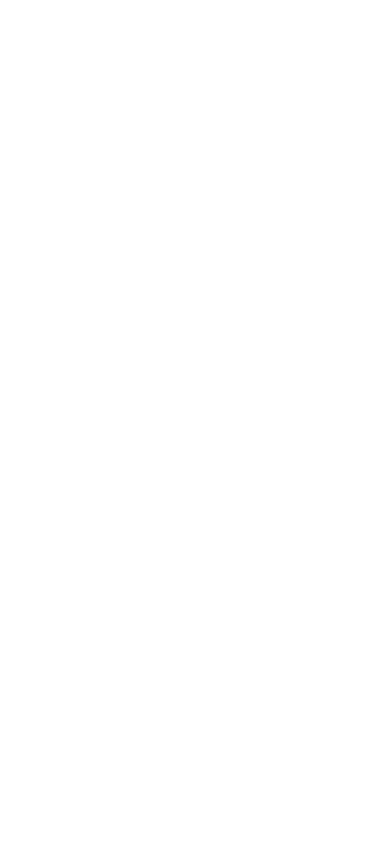
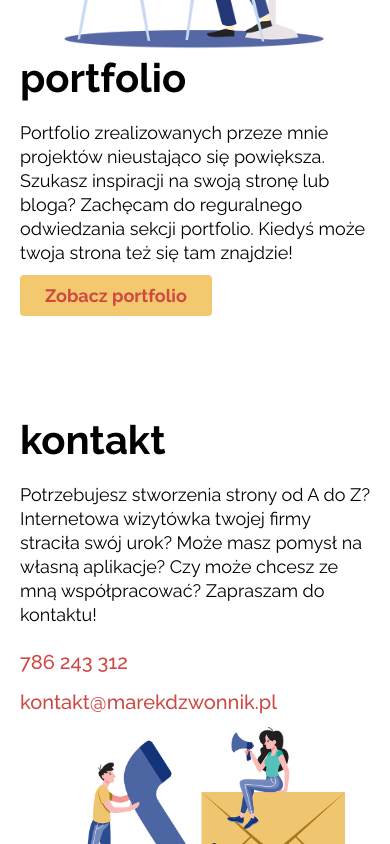
Before and after one commit to MarekDzw/Portfolio, a Vue app: page / in a window 390 px wide. Shown: the part 1156-2000 px from the top of the page. Before the commit the page ends 844 px from the top, so only its background shows below. Built offline with nearby package versions, Linux system fonts and the light colour scheme.

Commit message:
mobile view dla nextpage gotowe

```diff
--- a/src/App.vue
+++ b/src/App.vue
@@ -31,7 +31,10 @@
 }
 .wrapper {
   width: 1250px;
-  padding: 40px;
+  padding-left: 40px;
+  padding-right: 40px;
+  padding-top: 40px;
+  padding-bottom: 40px;
   margin: auto;
   display: flex;
 }
@@ -61,8 +64,12 @@
 }
 
 h2 {
-  font-size: 27px;
+  font-size: 40px;
   padding-bottom: 20px;
+}
+p {
+  font-size: 18px;
+  line-height: 24px;
 }
 .dark-grad-bg {
   background: linear-gradient(90deg, black 50%, white 0%);
@@ -76,6 +83,11 @@
 @media (max-width: 1250px) {
   .wrapper {
     width: 100%;
+    padding-left: 20px;
+    padding-right: 20px;
+  }
+  .pad-btm-reset {
+    padding-bottom: 0px;
   }
 }
 @media (max-width: 769px) {
@@ -85,11 +97,15 @@
   .none-mobile {
     display: none;
   }
-  .wrapper {
-    padding: 20px;
+  .dark-grad-bg {
+    background: black;
   }
-  .dark-grad-bg {
-    background: linear-gradient(90deg, black 70%, white 0%);
+  .padding {
+    padding-top: 50px;
+    padding-bottom: 50px;
+  }
+  .pad-btm-reset {
+    padding-bottom: 0px;
   }
 }
 </style>
--- a/src/components/Button.vue
+++ b/src/components/Button.vue
@@ -13,18 +13,33 @@
 
 <style lang="scss" scoped>
 button {
+  position: relative;
+  overflow: hidden;
   background: #f2c96e;
   color: #d04844;
-  padding: 5px 25px;
+  padding: 10px 25px;
   border: none;
   border-radius: 4px;
   text-decoration: none;
   font-weight: bold;
-  font-size: 16px;
+  font-size: 18px;
   cursor: pointer;
-  &:hover {
-    background: #ffe09a;
-    color: #ff9c9a;
+  &:before {
+    content: "";
+    position: absolute;
+    top: 0;
+    left: 0;
+    width: 100%;
+    height: 100%;
+    z-index: 1;
+    transition: all 250ms;
+    opacity: 0;
+    transform: translate(-100%, -10%) rotate(-40deg);
+    background-color: rgba(255, 255, 255, 0.9);
+  }
+  &:hover:before {
+    opacity: 1;
+    transform: translate(100%, -10%) rotate(-40deg);
   }
 }
 </style>
--- a/src/components/Footer.vue
+++ b/src/components/Footer.vue
@@ -2,7 +2,7 @@
   <div class="footer">
     <div class="wrapper">
       <p>
-        Marek Dzwonnik 2019 © All rights reserver.
+        Marek Dzwonnik &copy; All rights reserver.
         <br class="none" />Designed by
         <a href="https://grudzienkatarzyna.pl/" target="blank">Katarzyna Grudzień.</a>
       </p>
--- a/src/components/Menu.vue
+++ b/src/components/Menu.vue
@@ -64,6 +64,7 @@
     text-decoration: none;
     margin-left: 40px;
     font-weight: bold;
+    transition: all 250ms ease-in-out;
     &:hover {
       color: #f2c96e;
     }
--- a/src/components/NextPage.vue
+++ b/src/components/NextPage.vue
@@ -1,11 +1,14 @@
 <template>
   <div class="wrapper flex padding">
-    <div class="two-column" :class="{ white: sections.background }">
+    <div
+      class="two-column"
+      :class="{ contact: sections.contact.state, white: sections.background  }"
+    >
       <img :src="sections.image.src" :alt="sections.image.alt" />
       <div class="two-column-content">
         <h2>{{ sections.title }}</h2>
         <p>{{ sections.contentText }}</p>
-        <div v-if="sections.contact.phone">
+        <div class="margin" v-if="sections.contact.state">
           <a :href="`tel:${sections.contact.phone}`" class="phone">
             {{
             sections.contact.phone
@@ -17,7 +20,7 @@
             class="mail"
           >{{ sections.contact.mail }}</a>
         </div>
-        <Button v-if="sections.button.text" v-bind:button="sections.button" />
+        <Button class="margin" v-if="sections.button.text" v-bind:button="sections.button" />
       </div>
     </div>
   </div>
@@ -48,9 +51,11 @@
     flex-direction: column;
     justify-content: space-evenly;
     height: 50%;
-    width: 40%;
+    width: 45%;
     margin: auto 0;
   }
+  .margin {
+    margin-top: 10px;
   }
   .phone,
   .mail {
@@ -59,8 +64,38 @@
     font-weight: 500;
     color: #d04844;
     text-decoration: none;
+    width: fit-content;
+    line-height: 30px;
   }
   img {
-  width: 60%;
+    width: 55%;
+  }
+}
+
+@media (max-width: 769px) {
+  .two-column {
+    flex-direction: column;
+    &-content {
+      position: static;
+      flex-direction: column;
+      height: 100%;
+      width: 100%;
+    }
+    .phone,
+    .mail {
+      margin: 10px 0px;
+      font-size: 20px;
+      display: flex;
+      font-weight: 500;
+      color: #d04844;
+      text-decoration: none;
+    }
+    img {
+      width: 100%;
+    }
+  }
+  .contact {
+    flex-direction: column-reverse;
+  }
 }
 </style>
--- a/src/components/menu/Sidebar.vue
+++ b/src/components/menu/Sidebar.vue
@@ -42,6 +42,7 @@
   top: 0;
   right: 0;
   cursor: pointer;
+  z-index: 100;
 }
 
 .sidebar-panel {
--- a/src/store.js
+++ b/src/store.js
@@ -12,14 +12,13 @@
     {
       title: "o firmie",
       contentText:
-        "Firma została założona w 2019 roku, lecz pierwsze projekty stron powstawały już 4 lata wcześniej. Obecnie zajmuję się tworzeniem stron, blogów i wizytówek dopasowanych do potrzeb klienta. Oferuje również rozwiązania indywidualne, dzięki którym zrealizuje każdy pomysł.",
+        "Firma została założona w 2019 roku, lecz pierwsze projekty stron powstawały już 4 lata wcześniej. Obecnie zajmuję się tworzeniem stron, blogów i wizytówek dopasowanych do potrzeb klienta. Rozwiązania indywidualne pozwalają na realizację każdego pomysłu.",
       image: {
         src: require("@/assets/img/komp.png"),
         alt: "Portfolio"
       },
       contact: {
-        phone: "",
-        mail: ""
+        state: false
       },
       button: {
         text: "Zobacz realizacje",
@@ -36,8 +35,7 @@
         alt: "Portfolio"
       },
       contact: {
-        phone: "",
-        mail: ""
+        state: false
       },
       button: {
         text: "Zobacz portfolio",
@@ -54,6 +52,7 @@
         alt: "Kontakt"
       },
       contact: {
+        state: true,
         phone: "786 243 312",
         mail: "kontakt@marekdzwonnik.pl"
       },
--- a/src/views/Home.vue
+++ b/src/views/Home.vue
@@ -1,9 +1,9 @@
 <template>
   <div class="pad-btm-reset flex">
-    <!-- <div class="dark-grad-bg">
+    <div class="dark-grad-bg">
       <NextPage v-bind:sections="store.sections[0]" />
     </div>
-    <div class="dark-bg">
+    <!-- <div class="dark-bg">
       <div class="wrapper column padding">
         <h2>oferta</h2>
         <div class="row">
@@ -17,14 +17,14 @@
       <div class="wrapper padding">
         <Partner />
       </div>
-    </div>
+    </div>-->
     <NextPage v-bind:sections="store.sections[1]" />
-    <NextPage id="contact" class="pad-btm-reset" v-bind:sections="store.sections[2]" /> -->
+    <NextPage id="contact" class="pad-btm-reset" v-bind:sections="store.sections[2]" />
   </div>
 </template>
 
 <script>
-// import NextPage from "../components/NextPage.vue";
+import NextPage from "../components/NextPage.vue";
 // import Tile from "../components/Tile.vue";
 // import Partner from "../components/Partner.vue";
 
@@ -33,7 +33,7 @@
 export default {
   name: "home",
   components: {
-    // NextPage,
+    NextPage
     // Tile,
     // Partner
   },
```
Lines whose indentation alone changed are shown as unchanged.
